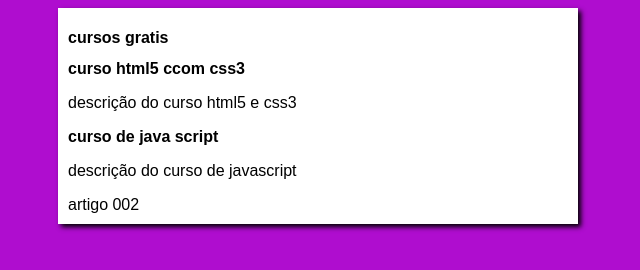
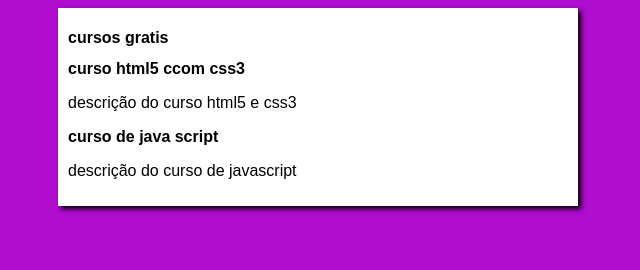
Before and after one commit to csa-08/teste-brunch, a plain HTML site: page projeto-site/index.html in a window 1280 px wide. Shown: the whole page, without its empty margins (322-962 px from the left). Drawn offline with Linux system fonts and the light colour scheme.

Commit message:
Update index.html

```diff
--- a/projeto-site/index.html
+++ b/projeto-site/index.html
@@ -19,8 +19,6 @@
             <h2>curso de java script</h2>
             <p>descrição do curso de javascript</p>
         </article>
-        <article>artigo 002</article>
-
     </main>
 </body>
 </html>
```
